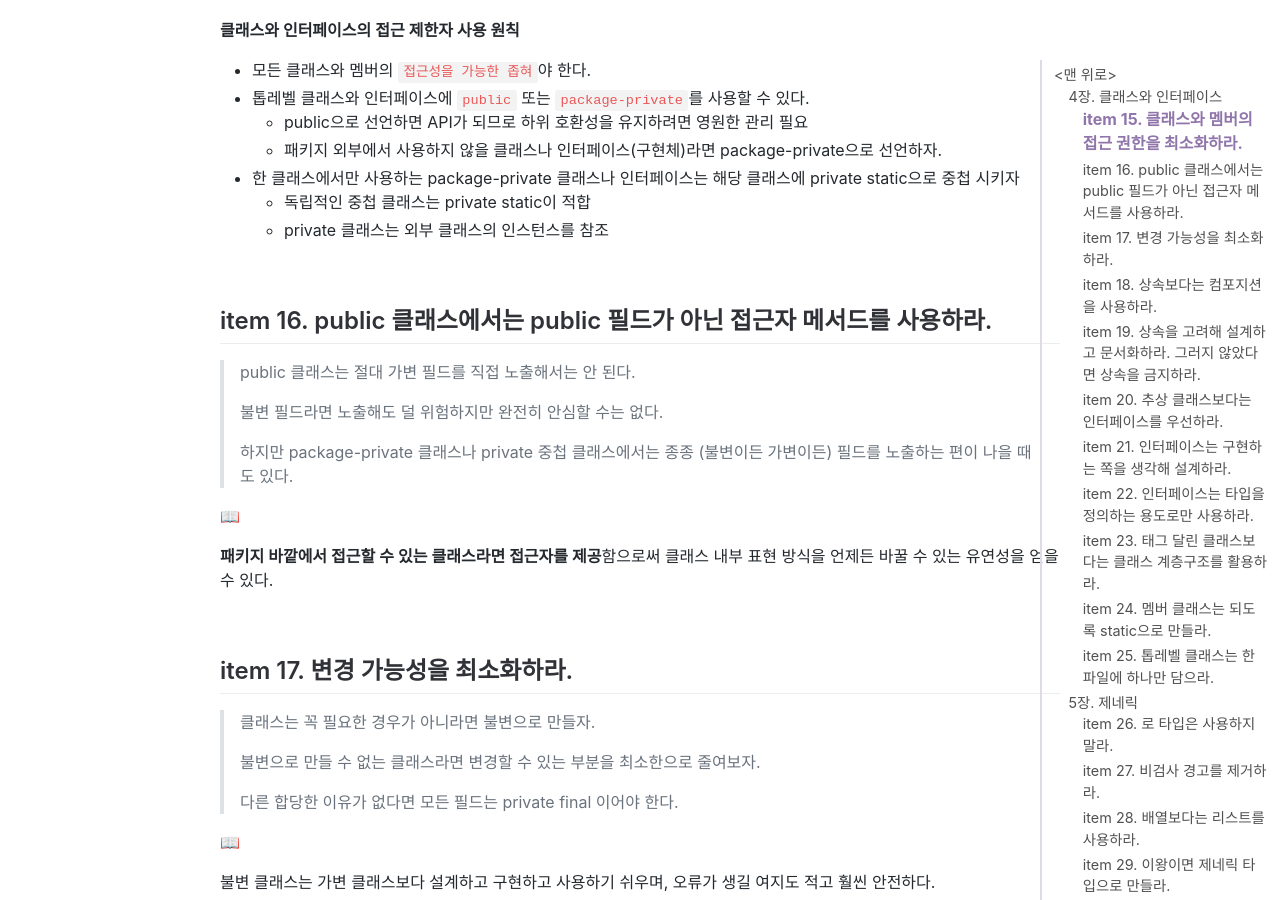
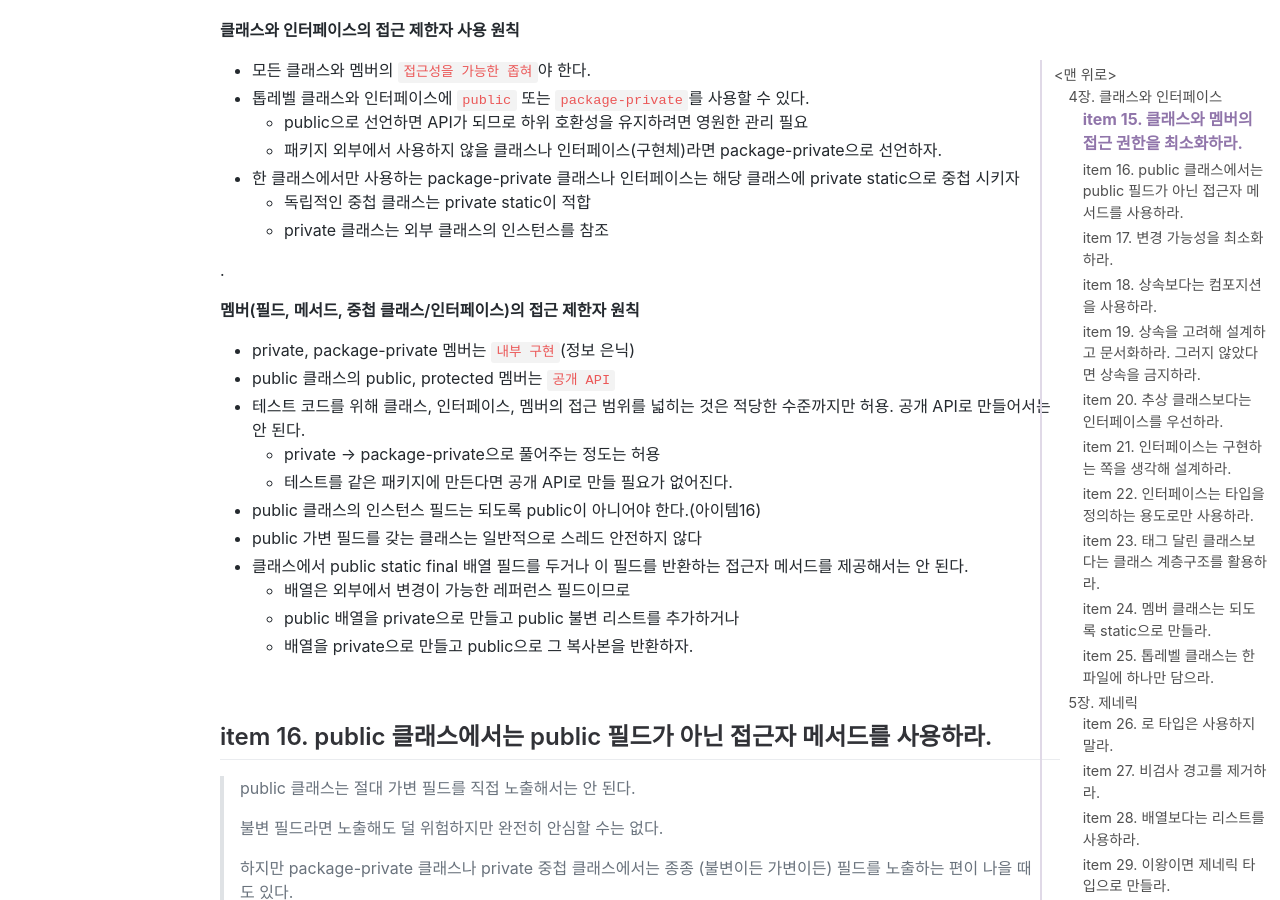
Before and after one commit to jihunparkme/jihunparkme.github.io, a Jekyll site: the page built from _posts/2023-04-22-Effective-Java-Class-Interface-Generics.md, in a window 1280 px wide and 900 px high, scrolled down 1715 px. Built offline with Jekyll 4.4.1, drawn with Linux system fonts in a browser that asks for light colours; nearby versions of some CDN libraries; comment, search, counter and statistics services are not loaded; some of the changed text lies outside the part shown.

Commit message:
[Effective Java] item 15. 클래스와 멤버의 접근 권한을 최소화하라.
- 멤버(필드, 메서드, 중첩 클래스/인터페이스)의 접근 제한자 원칙

```diff
--- a/_posts/2023-04-22-Effective-Java-Class-Interface-Generics.md
+++ b/_posts/2023-04-22-Effective-Java-Class-Interface-Generics.md
@@ -62,6 +62,21 @@ featured-img: EFF_JAVA
   - 독립적인 중첩 클래스는 private static이 적합
   - private 클래스는 외부 클래스의 인스턴스를 참조
 
+.
+
+**멤버(필드, 메서드, 중첩 클래스/인터페이스)의 접근 제한자 원칙**
+
+- private, package-private 멤버는 `내부 구현`(정보 은닉)
+- public 클래스의 public, protected 멤버는 `공개 API`
+- 테스트 코드를 위해 클래스, 인터페이스, 멤버의 접근 범위를 넓히는 것은 적당한 수준까지만 허용. 공개 API로 만들어서는 안 된다.
+  - private → package-private으로 풀어주는 정도는 허용
+  - 테스트를 같은 패키지에 만든다면 공개 API로 만들 필요가 없어진다.
+- public 클래스의 인스턴스 필드는 되도록 public이 아니어야 한다.(아이템16)
+- public 가변 필드를 갖는 클래스는 일반적으로 스레드 안전하지 않다
+- 클래스에서 public static final 배열 필드를 두거나 이 필드를 반환하는 접근자 메서드를 제공해서는 안 된다.
+  - 배열은 외부에서 변경이 가능한 레퍼런스 필드이므로
+  - public 배열을 private으로 만들고 public 불변 리스트를 추가하거나
+  - 배열을 private으로 만들고 public으로 그 복사본을 반환하자.
 
 <br>
 
```
